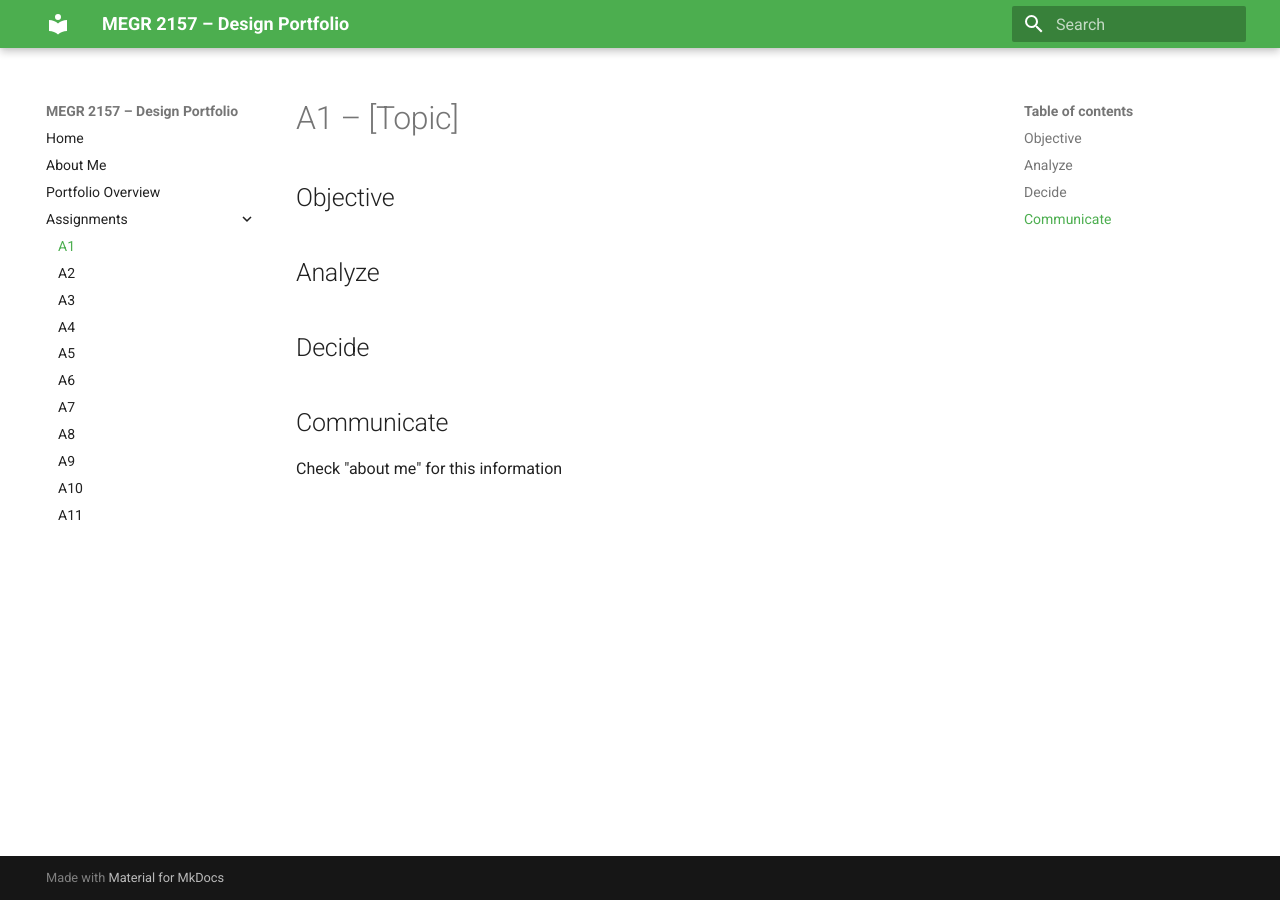
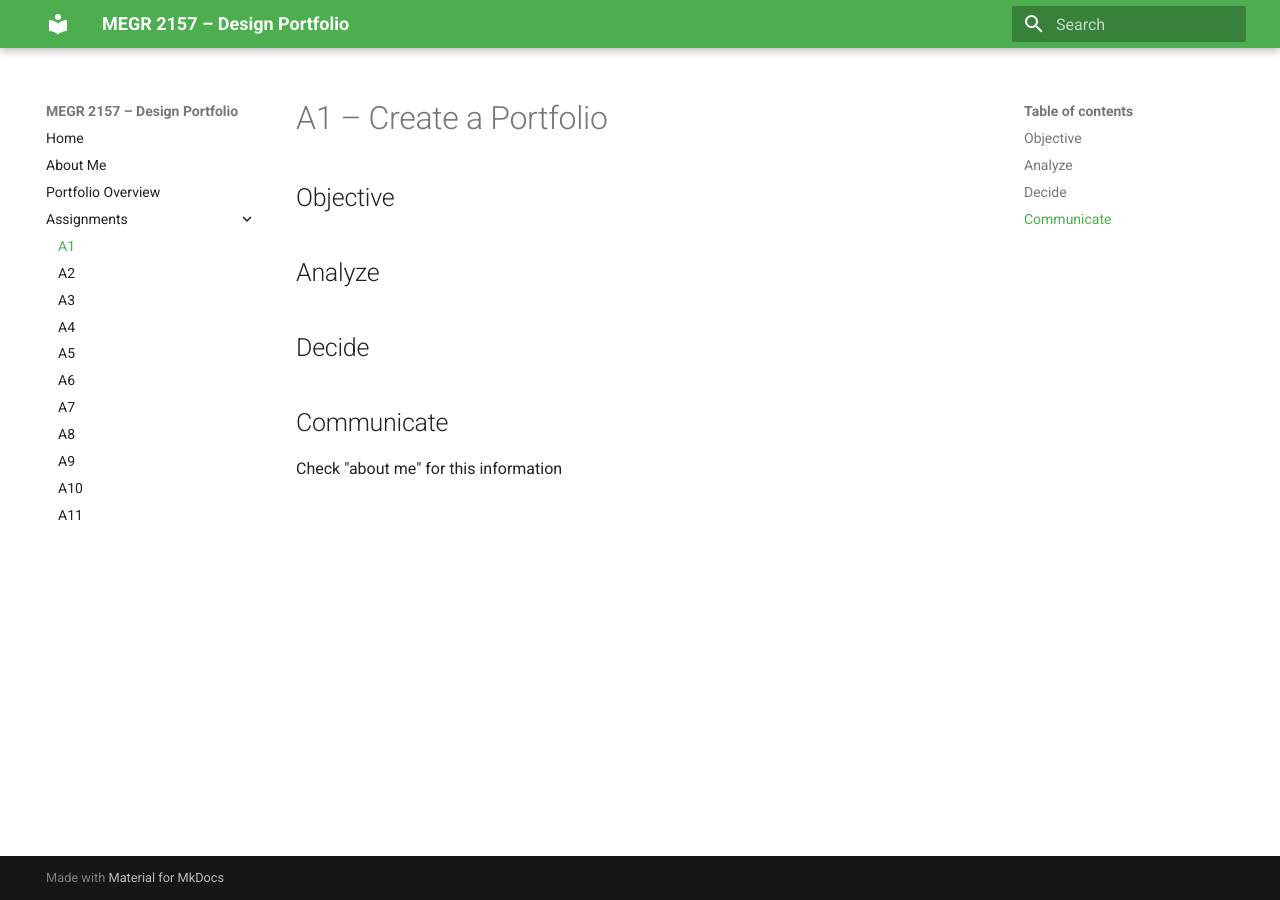
Before and after one commit to EvanBlanco12/portfolio, an MkDocs documentation site: the page built from docs/assignments/A01/index.md, in a window 1280 px wide. Built offline with MkDocs 1.6.1 and Material for MkDocs 9.7.7, drawn with Linux system fonts in a browser that asks for light colours.

Commit message:
Update assignment title to 'Create a Portfolio'

```diff
--- a/docs/assignments/A01/index.md
+++ b/docs/assignments/A01/index.md
@@ -1,4 +1,4 @@
-# A1 – [Topic]
+# A1 – Create a Portfolio
 
 ## Objective
 
```
